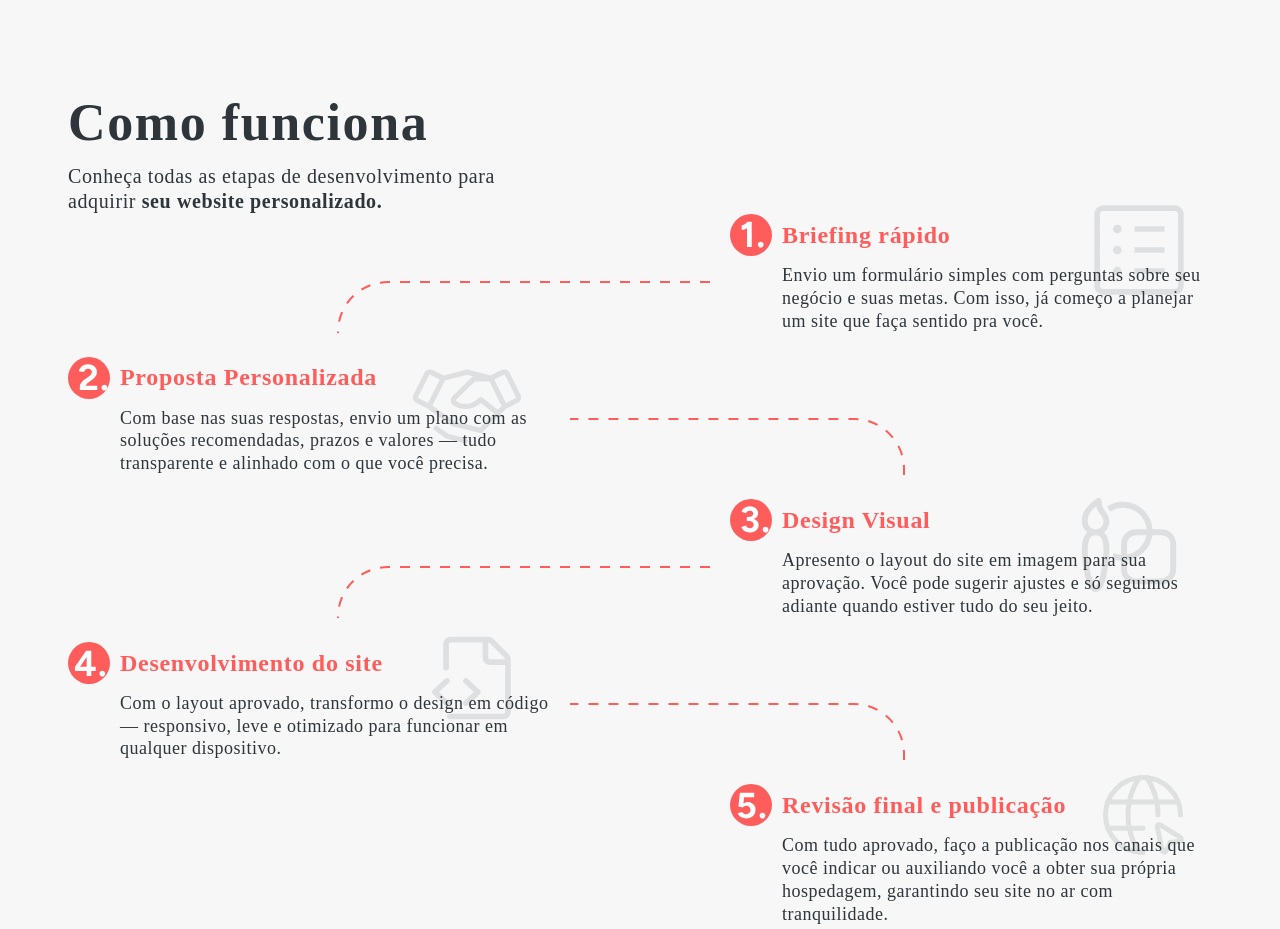
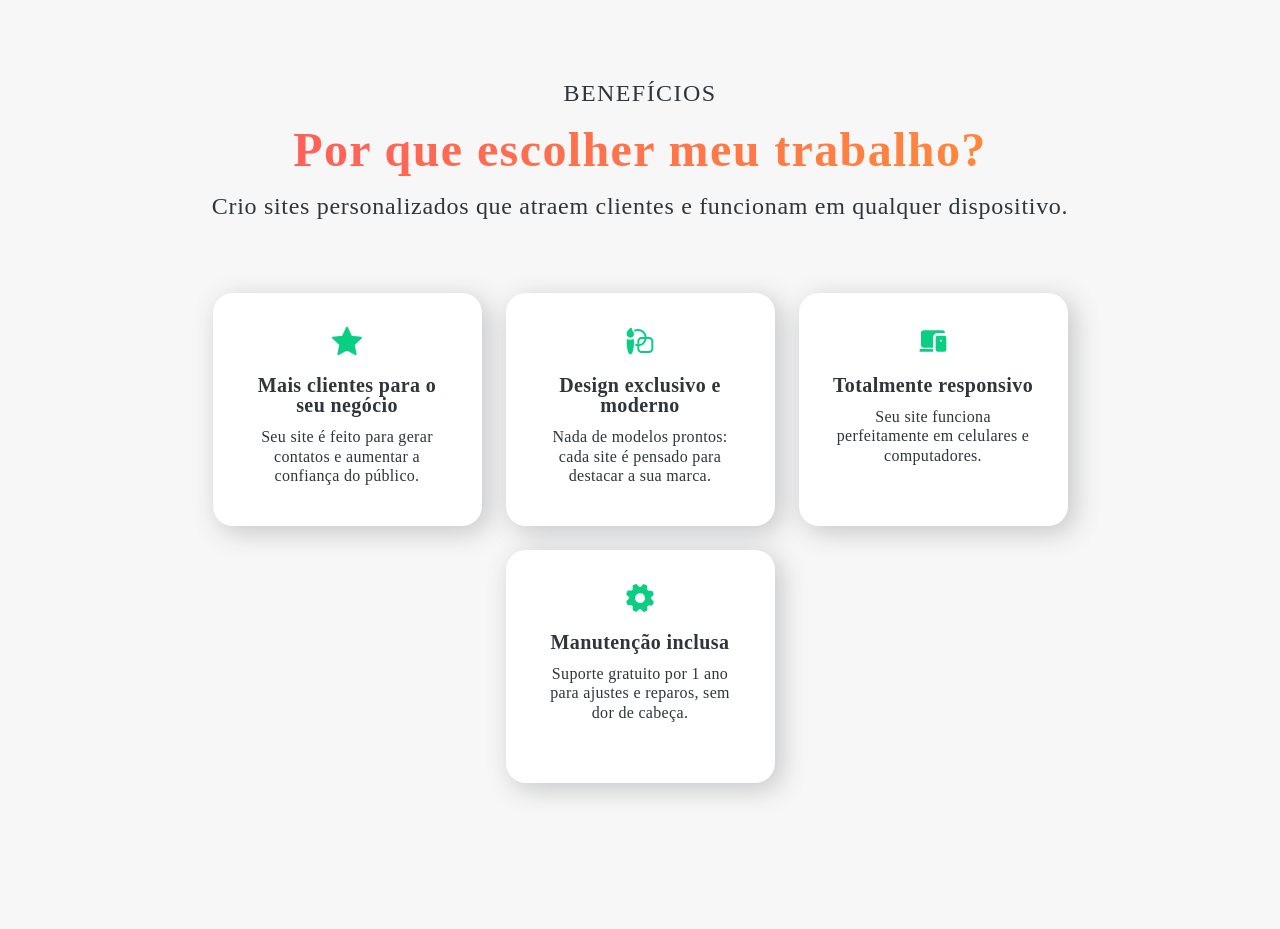
Before and after one commit to fabiviegas/portfolio, a plain HTML site: page index.html in a window 1280 px wide. Shown: the part 820-1749 px from the top of the page. Drawn offline with nearby package versions, Linux system fonts and the light colour scheme; a web font is replaced by a local one.

Commit message:
benefits

```diff
--- a/assets/css/less/page/benefits.less
+++ b/assets/css/less/page/benefits.less
@@ -1,20 +1,33 @@
 //out: false
 
 .benefits {
-    padding-top: 24px;
-    padding-bottom: 120px;
+    padding-top: 97px;
+    padding-bottom: 142px;
 
     .wrapper {
-        max-width: 1038px;
+        max-width: 1172px;
         padding: 0 24px;
         margin: 0 auto;
         display: flex;
         flex-direction: column;
         align-items: center;
-        gap: 80px;
+        gap: 72px;
 
         .heading {
             text-align: center;
+
+            .head__title {
+               color: #2E353B;
+                text-align: center;
+                font-family: Figtree;
+                font-size: 24px;
+                font-style: normal;
+                font-weight: 300;
+                line-height: 126%; /* 30.24px */
+                letter-spacing: 1.44px;
+                text-transform: uppercase;
+                margin-bottom: 12px;
+            }
 
             .title {
                 background: linear-gradient(to right, #FF5C5C, #FF8C39);
@@ -22,9 +35,9 @@
                 -webkit-text-fill-color: transparent;
                 background-clip: text;
                 color: transparent;
-                font-size: 60px;
+                font-size: 48px;
                 font-weight: 900;
-                letter-spacing: 1.8px;
+                letter-spacing: 1.4px;
                 margin-bottom: 10px;
                 line-height: 126%;
             }
@@ -41,79 +54,72 @@
             }
         }
 
-        .benefits__list {
+       .cards {
           display: flex;
+          align-items: center;
           justify-content: center;
-            gap: 50px;
+          gap: 24px;
+          flex-wrap: wrap;
 
-            .benefits__card {
+          .card__benefit {
+            width: 269px;
+            height: 233px;
+            flex-shrink: 0;
             border-radius: 20px;
-                background-color: #FFF;
-                box-shadow: 6px 6px 25px rgba(46, 53, 59, .25);
-                width: 100%;
-                max-width: 466px;
-                padding: 36px 42px 98px 42px;
-                position: relative;
+            background: #FFF;
+            box-shadow: 6px 6px 25.4px 0 rgba(46, 53, 59, 0.25);
+            display: flex;
+            flex-direction: column;
+            align-items: center;
+            padding: 32px;
 
-                .card__description {
-                    font-size: 18px;
-                    font-weight: 500;
-                    letter-spacing: 0.5px;
-                    line-height: 137%;
-                    margin-bottom: 26px;
-                    margin-top: 22px;
-                    margin-left: 5px;
+            .icon {
+                width: fit-content;
+                margin-bottom: 18px;
             }
 
-                .card__call {
-                    display: flex;
-                    align-items: center;
-                    gap: 10px;
-                    font-size: 24px;
-                    line-height: 100%;
+            .card__title {
+                color: #2E353B;
+                text-align: center;
+                font-family: Figtree;
+                font-size: 20px;
+                font-style: normal;
                 font-weight: 700;
-                    letter-spacing: 0.7px;
-                    margin-bottom: 24px;
+                line-height: 101%; /* 20.2px */
+                letter-spacing: 0.4px;
+                margin-bottom: 12px;
             }
 
-                .list__topics {
-                    display: flex;
-                    flex-direction: column;
-                    gap: 10px;
-
-                    .list__item {
-                        display: flex;
-                        gap: 10px;
+             .card__text {
+                color: #2E353B;
+                text-align: center;
+                font-family: Figtree;
                 font-size: 16px;
-                        font-weight: 500;
-                        line-height: 136%;
-                        letter-spacing: 0.5px;
-                    }
-                }
-
-                .btn__gradient,
-                .btn__green {
-                    position: absolute;
-                    width: 100%;
-                    bottom: 0;
-                    left: 0;
-                    border-radius: 0 0 20px 20px;
+                font-style: normal;
+                font-weight: 400;
+                line-height: 120%; /* 19.2px */
+                letter-spacing: 0.32px;
             }
           }
        }
     }
 
     @media (max-width: @tablet) {
-        padding-top: 32px;
-        padding-bottom: 80px;
+        padding-top: 62px;
+        padding-bottom: 62px;
 
         .wrapper {
             gap: 60px;
 
             .heading {
+
+                .head__title {
+                    font-size: 16px;
+                    letter-spacing: 1px;
+                }
                 .title {
-                    font-size: 48px;
-                    letter-spacing: 1.4px;
+                    font-size: 32px;
+                    letter-spacing: 1px;
                     line-height: 118%;
                 }
 
--- a/index.html
+++ b/index.html
@@ -170,6 +170,40 @@
             </div>
         </div>
     </main>
+
+     <section class="benefits" id="beneficios">
+        <div class="wrapper">
+            <div class="heading">
+                <h2 class="head__title">Benefícios</h2>
+                <h3 class="title">Por que escolher meu trabalho?</h3>
+                <p class="description">Crio sites personalizados que atraem clientes e funcionam em qualquer dispositivo.
+                </p>
+            </div>
+
+            <div class="cards">
+                <div class="card__benefit">
+                    <img src="assets/img/icon-benefit-1.svg" class="icon" alt="">
+                    <h4 class="card__title">Mais clientes para o seu negócio</h4>
+                    <p class="card__text">Seu site é feito para gerar contatos e aumentar a confiança do público.</p>
+                </div>
+                <div class="card__benefit">
+                    <img src="assets/img/icon-benefit-2.svg" class="icon" alt="">
+                    <h4 class="card__title">Design exclusivo e moderno</h4>
+                    <p class="card__text">Nada de modelos prontos: cada site é pensado para destacar a sua marca.</p>
+                </div>
+                <div class="card__benefit">
+                    <img src="assets/img/icon-benefit-3.svg" class="icon" alt="">
+                    <h4 class="card__title">Totalmente responsivo</h4>
+                    <p class="card__text">Seu site funciona perfeitamente em celulares e computadores.</p>
+                </div>
+                <div class="card__benefit">
+                    <img src="assets/img/icon-benefit-4.svg" class="icon" alt="">
+                    <h4 class="card__title">Manutenção inclusa</h4>
+                    <p class="card__text">Suporte gratuito por 1 ano para ajustes e reparos, sem dor de cabeça.</p>
+                </div>
+            </div>
+        </div>
+    </section>
 
     <section class="steps" id="comofunciona">
         <div class="wrapper">
```
Also changed, not shown: assets/css/main.css, assets/css/main.less (line endings or trailing spaces), assets/img/icon-benefit-1.svg (added), assets/img/icon-benefit-2.svg (added), assets/img/icon-benefit-3.svg (added), assets/img/icon-benefit-4.svg (added), assets/img/icon-service-1.svg (added), assets/img/icon-service-2.svg (added), assets/img/icon-service-3.svg (added). Lines whose indentation alone changed are shown as unchanged.
